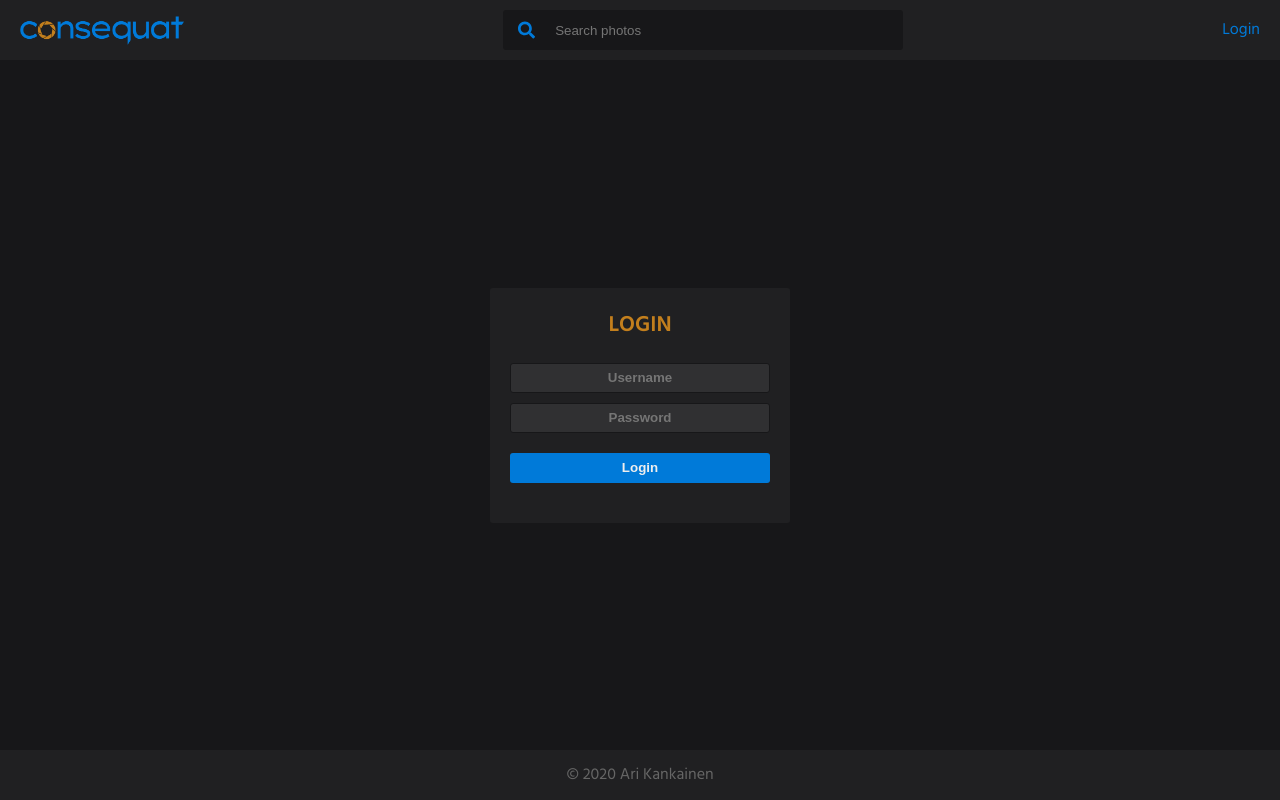
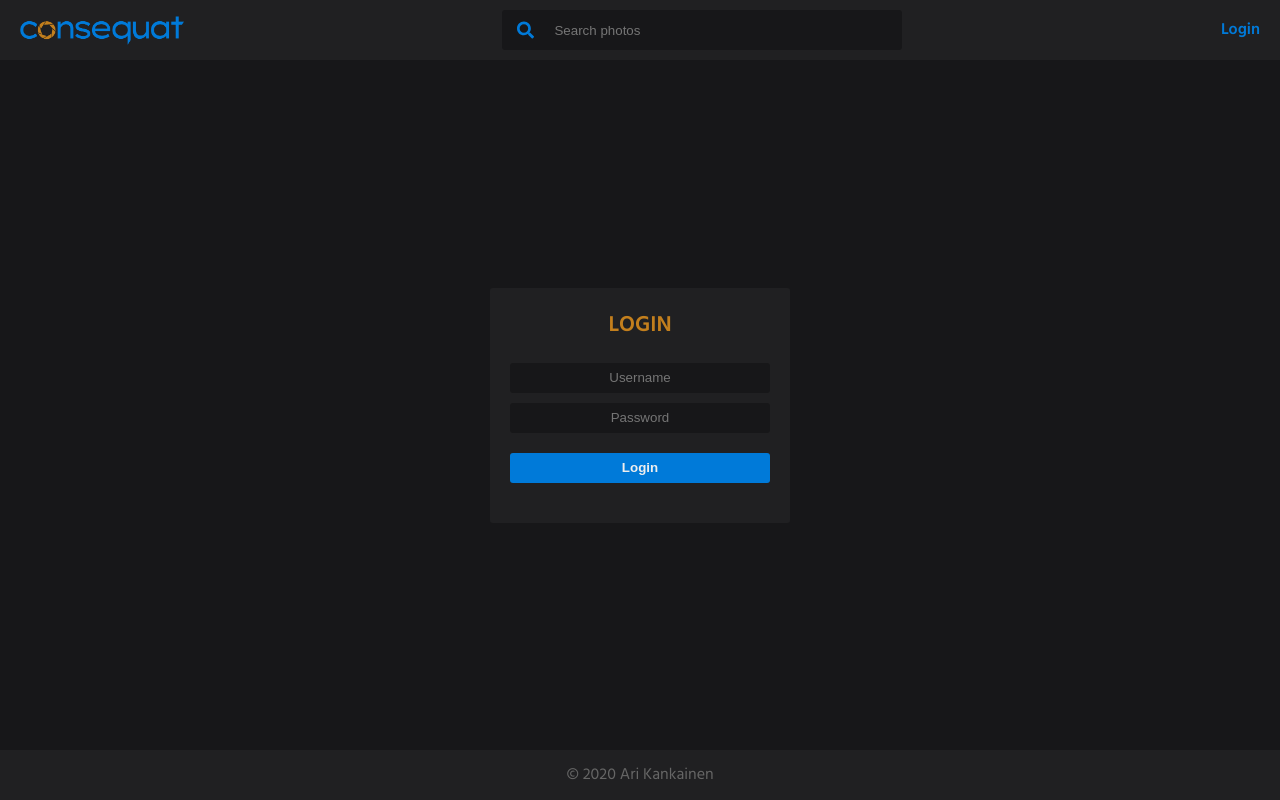
Before and after one commit to arikankainen/consequat-client, a React (Create React App) app: page /login in a window 1280 px wide. Built offline with nearby package versions, Linux system fonts and the light colour scheme; what @apollo/link-context, @apollo/link-ws would draw is missing.

Commit message:
usermenu animoitu react transition group:lla

```diff
--- a/package.json
+++ b/package.json
@@ -51,6 +51,7 @@
   "devDependencies": {
     "@types/react-redux": "^7.1.9",
     "@types/react-router-dom": "^5.1.5",
+    "@types/react-transition-group": "^4.4.0",
     "@types/styled-components": "^5.1.1",
     "redux-devtools": "^3.5.0"
   }
--- a/src/components/GlobalStyles.tsx
+++ b/src/components/GlobalStyles.tsx
@@ -3,6 +3,7 @@ import { createGlobalStyle } from 'styled-components';
 const GlobalStyles = createGlobalStyle`
   :root {
     --bg-color: #171719;
+    --bg-color-active: #191920;
     --accent-color-1: #c37f1d;
     --accent-color-2: #007ad9;
     --accent-color-2-hover: #398ff2;
@@ -37,7 +38,46 @@ const GlobalStyles = createGlobalStyle`
     font-size: var(--default-font-size);
     color: var(--default-font-color);
     font-family: var(--default-font-family);
+    overflow-x: hidden;
   }
+
+  .usermenu-enter {
+    opacity: 0;
+    transform: translateX(300px) scale(0.2);
+  }
+  .usermenu-enter-active {
+    opacity: 1;
+    transform: translateX(0) scale(1);
+    transition: opacity 300ms, transform 300ms;
+  }
+  .usermenu-exit {
+    opacity: 1;
+  }
+  .usermenu-exit-active {
+    opacity: 0;
+    transform: scale(0.9);
+    transition: opacity 300ms, transform 300ms;
+  }
+
+  /*
+  .usermenu-enter {
+    opacity: 0;
+    transform: scale(0.9);
+  }
+  .usermenu-enter-active {
+    opacity: 1;
+    transform: translateX(0);
+    transition: opacity 300ms, transform 300ms;
+  }
+  .usermenu-exit {
+    opacity: 1;
+  }
+  .usermenu-exit-active {
+    opacity: 0;
+    transform: scale(0.9);
+    transition: opacity 300ms, transform 300ms;
+  }
+  */
 `;
 
 export default GlobalStyles;
--- a/src/components/Header/Logo.tsx
+++ b/src/components/Header/Logo.tsx
@@ -9,7 +9,7 @@ const Logo = () => {
       <LogoImage>
         <source media='(max-width: 500px)' srcSet={logoImageSmall} />
         <source media='(min-width: 501px)' srcSet={logoImage} />
-        <img src={logoImage} />
+        <img src={logoImage} alt='consequat-logo' />
       </LogoImage>
     </LogoLink>
   );
--- a/src/components/Header/Styles.tsx
+++ b/src/components/Header/Styles.tsx
@@ -17,6 +17,7 @@ export const LoginLink = styled(Link)`
   color: var(--accent-color-2);
   padding-right: 10px;
   padding-left: 10px;
+  font-weight: 600;
 
   &:visited {
     color: var(--accent-color-2);
--- a/src/components/Header/UserMenu.tsx
+++ b/src/components/Header/UserMenu.tsx
@@ -6,6 +6,7 @@ import { ReactComponent as LogoutIcon } from '../../images/menu_logout.svg';
 import { MenuButton } from './Styles';
 import styled from 'styled-components';
 import { Link } from 'react-router-dom';
+import { CSSTransition } from 'react-transition-group';
 
 const Ul = styled.ul`
   position: absolute;
@@ -44,6 +45,8 @@ const MenuLink = styled(Link)`
     margin-right: 15px;
     color: var(--icon-color);
   }
+
+  transition: all 200ms linear;
 `;
 
 const MenuTextContainer = styled.div`
@@ -131,7 +134,14 @@ const UserMenu: React.FC<UserMenuProps> = ({ username }) => {
       <MenuButton onClick={() => toggleMenu()}>
         <UserIcon />
       </MenuButton>
-      {open && <Menu username={username}/>}
+      <CSSTransition
+        in={open}
+        timeout={300}
+        unmountOnExit
+        classNames='usermenu'
+      >
+        <Menu username={username} />
+      </CSSTransition>
     </div>
   );
 };
--- a/src/components/LoginPage/Styles.tsx
+++ b/src/components/LoginPage/Styles.tsx
@@ -43,16 +43,17 @@ export const Input = styled.input`
   margin-top: 10px;
   padding-left: 10px;
   padding-right: 10px;
-  background-color: #303032;
-  border: 1px solid var(--bg-color);
+  /*background-color: #303032;
+  border: 1px solid var(--bg-color);*/
+  background-color: var(--bg-color);
+  border: none;
   border-radius: var(--input-border-radius);
   color: var(--default-font-color);
   text-align: center;
-  font-weight: 600;
 
   &:focus {
     outline-width: 0;
-    background-color: #3b3b3d;
+    /*background-color: #3b3b3d;*/
   }
 `;
 
```
Also changed, not shown: 1 other file (tests, documents, lock files or other folders).
